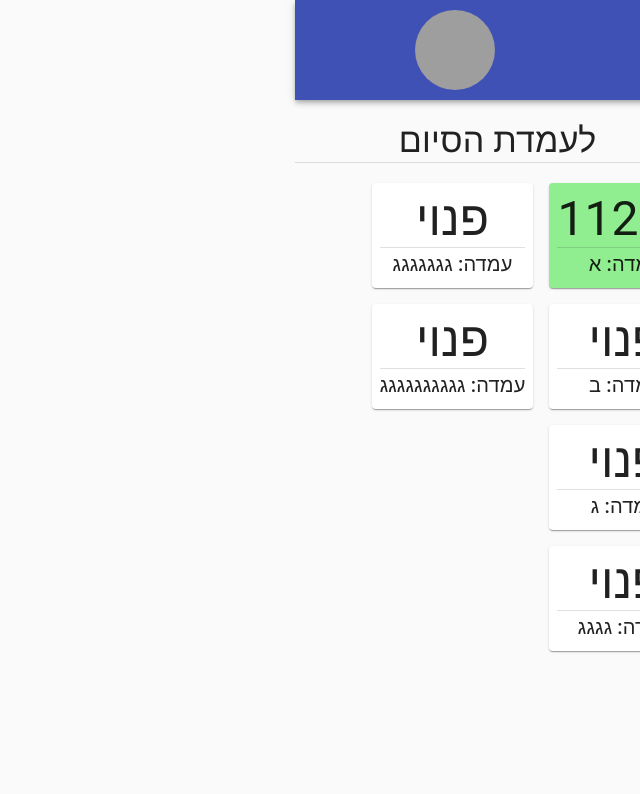
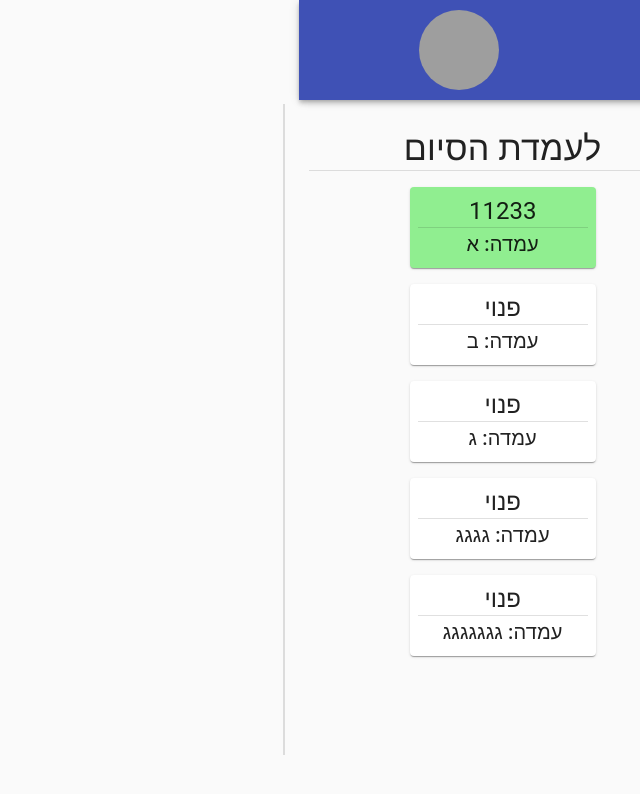
Before and after one commit to AmitFeldman/queue-rona, a React (Create React App) app: page /cpr in a window 1280 px wide. Shown: the top 794 px of the page, without its empty margins (640-1280 px from the left). Built offline with nearby package versions, Linux system fonts and the light colour scheme; what jss-rtl would draw is missing.

Commit message:
styling fun

```diff
--- a/public/index.html
+++ b/public/index.html
@@ -24,7 +24,7 @@
       work correctly both with client-side routing and a non-root public URL.
       Learn how to configure a non-root public URL by running `npm run build`.
     -->
-    <title>React App</title>
+    <title>Queue Rona</title>
   </head>
   <body dir="rtl">
     <noscript>You need to enable JavaScript to run this app.</noscript>
--- a/src/components/Header.js
+++ b/src/components/Header.js
@@ -1,13 +1,12 @@
-import {Divider, Typography} from '@material-ui/core';
+import {Divider, Typography, Box} from '@material-ui/core';
 import React from 'react';
 
 const Header = ({text}) => {
   return (
-    <>
+    <Box p={1}>
       <Typography variant="h4">{text}</Typography>
       <Divider />
-      <br />
-    </>
+    </Box>
   );
 };
 
--- a/src/components/Station.js
+++ b/src/components/Station.js
@@ -18,7 +18,7 @@ const Station = ({name, current}) => {
   return (
     <Paper style={{backgroundColor: alert ? 'lightgreen' : 'white'}}>
       <Box p={1}>
-        <Typography variant="h3">
+        <Typography variant="h5">
           {current !== undefined ? current : 'פנוי'}
         </Typography>
         <Divider />
--- a/src/components/WaitingRoomLayout.js
+++ b/src/components/WaitingRoomLayout.js
@@ -10,6 +10,10 @@ const PAGE_INTERVAL_TIMEOUT = 3000;
 const useStyles = makeStyles((theme) => ({
   root: {
     height: '100%',
+    margin: '0 auto',
+  },
+  border: {
+    borderLeft: 'rgba(0, 0, 0, 0.12) 2px solid',
   },
   pagination: {
     justifyContent: 'center',
@@ -25,7 +29,7 @@ const WaitingRoomLayout = ({
   stationsHeader,
 }) => {
   const [page, setPage] = React.useState(1);
-  const {root, pagination} = useStyles();
+  const {root, pagination, border} = useStyles();
 
   React.useEffect(() => {
     const intervalId = setInterval(() => {
@@ -66,7 +70,7 @@ const WaitingRoomLayout = ({
         </Box>
       </Grid>
 
-      <Grid item xs={4}>
+      <Grid item xs={4} className={border}>
         <Header text={stationsHeader} />
 
         <Box height="70vh">
--- a/src/context/stations-context.js
+++ b/src/context/stations-context.js
@@ -6,7 +6,6 @@ const INITIAL_STATIONS = [
   {id: 3, name: 'ג', current: undefined},
   {id: 4, name: 'גגגג', current: undefined},
   {id: 5, name: 'גגגגגגג', current: undefined},
-  {id: 6, name: 'גגגגגגגגגג', current: undefined},
 ];
 
 const StationsContext = createContext({
```
